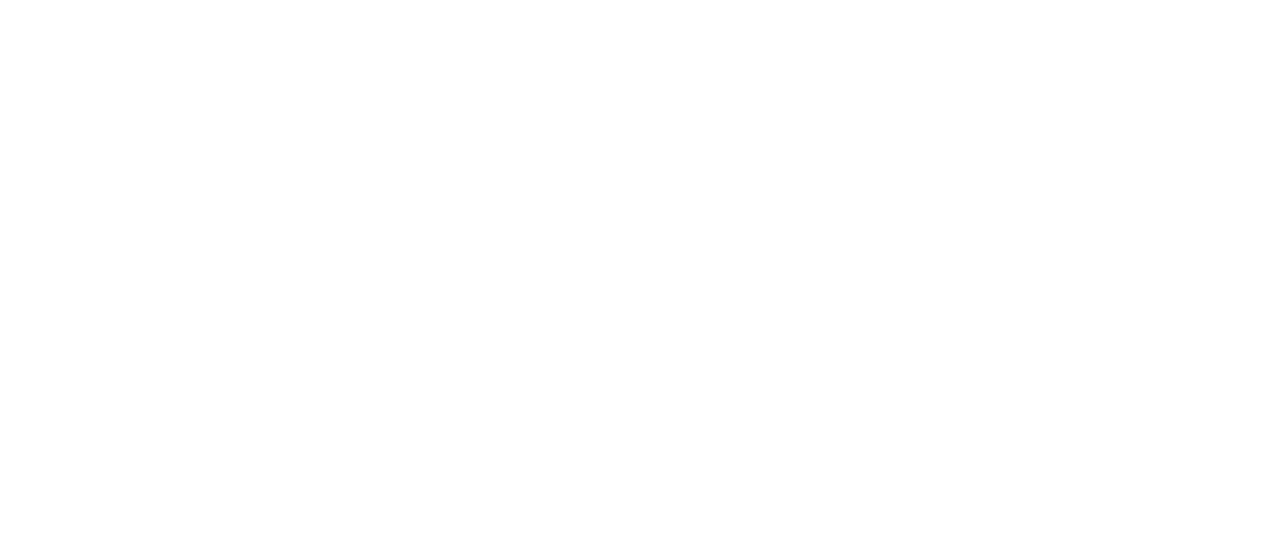
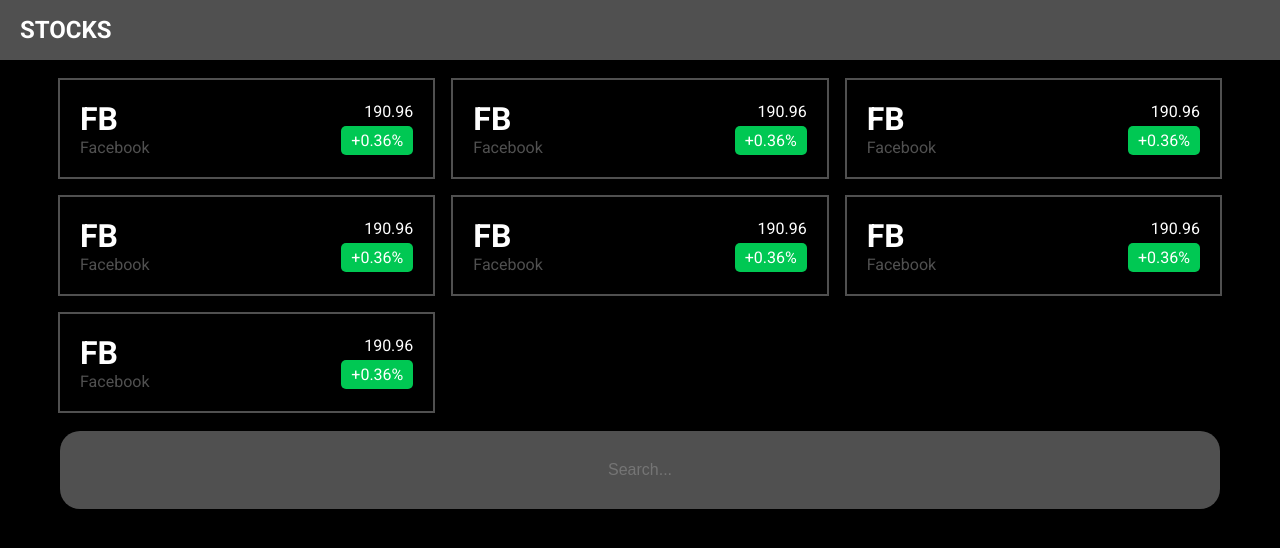
Before and after one commit to Mig-uel/Mooning, a React (Create React App) app: page / in a window 1280 px wide. Shown: the top 548 px of the page. Built offline with nearby package versions, Linux system fonts and the light colour scheme.

Commit message:
initial design done

```diff
--- a/package.json
+++ b/package.json
@@ -3,8 +3,10 @@
   "version": "0.1.0",
   "private": true,
   "dependencies": {
+    "axios": "^0.24.0",
     "react": "^17.0.2",
     "react-dom": "^17.0.2",
+    "react-icons": "^4.3.1",
     "react-scripts": "5.0.0"
   },
   "scripts": {
--- a/src/App.js
+++ b/src/App.js
@@ -1,9 +1,19 @@
-
+import Container from './components/Container';
+import Stocks from './components/Stocks';
+import Search from './components/Search';
 
 function App() {
   return (
-    <div className="App">
-    </div>
+    <Container>
+      <Stocks />
+      <Stocks />
+      <Stocks />
+      <Stocks />
+      <Stocks />
+      <Stocks />
+      <Stocks />
+      <Search />
+    </Container>
   );
 }
 
--- /dev/null
+++ b/src/components/Container.jsx
@@ -0,0 +1,24 @@
+import PropTypes from 'prop-types';
+import Header from './Header';
+
+const Container = ({ children }) => {
+  return (
+    <>
+      <Header />
+      <div className="container">
+        {children}
+      </div>
+    </>
+  );
+}
+
+Container.defaultProps = {
+  children: null
+}
+
+Container.propTypes = {
+  children: PropTypes.node.isRequired
+}
+
+
+export default Container;
--- /dev/null
+++ b/src/components/Header.jsx
@@ -0,0 +1,9 @@
+const Header = () => {
+  return (
+    <nav>
+      <h1>Stocks</h1>
+    </nav>
+  );
+}
+
+export default Header;
--- /dev/null
+++ b/src/components/Search.jsx
@@ -0,0 +1,9 @@
+const Search = () => {
+  return (
+    <div className="search">
+      <input type="text" placeholder="Search..." />
+    </div>
+  );
+}
+
+export default Search;
--- /dev/null
+++ b/src/components/Stocks.jsx
@@ -0,0 +1,18 @@
+import { useState } from 'react';
+
+const Stocks = () => {
+  return (
+    <div className="stock">
+      <div className="stock-name">
+        <h1 className="ticker">FB</h1>
+        <p className="name">Facebook</p>
+      </div>
+      <div className="stock-info">
+        <p className="price">190.96</p>
+        <p className="percentage">+0.36</p>
+      </div>
+    </div>
+  );
+}
+
+export default Stocks;
--- a/src/index.css
+++ b/src/index.css
@@ -1,13 +1,120 @@
-body {
+@import url(https://fonts.googleapis.com/css?family=Roboto:100,100italic,300,300italic,regular,italic,500,500italic,700,700italic,900,900italic);
+
+:root {
+  --primary-color: #000;
+  --secondary-color: #505050;
+
+  --text-color: #fff;
+
+  --positive-color: #00c853;
+  --negative-color: #ff5252;
+}
+
+* {
+  box-sizing: border-box;
   margin: 0;
-  font-family: -apple-system, BlinkMacSystemFont, 'Segoe UI', 'Roboto', 'Oxygen',
-    'Ubuntu', 'Cantarell', 'Fira Sans', 'Droid Sans', 'Helvetica Neue',
-    sans-serif;
+  padding: 0;
   -webkit-font-smoothing: antialiased;
   -moz-osx-font-smoothing: grayscale;
 }
+body {
+  /* font-size: 24px; */
+  color: var(--text-color);
+  font-family: 'Roboto', sans-serif;
+  background-color: var(--primary-color);
+}
+nav {
+  display: flex;
+  align-items: center;
+  padding: 0 20px;
+  height: 60px;
+  width: 100%;
+  background: var(--secondary-color);
 
-code {
-  font-family: source-code-pro, Menlo, Monaco, Consolas, 'Courier New',
-    monospace;
+  text-transform: uppercase;
+  font-size: 1rem;
 }
+.container {
+  width: 100%;
+  max-width: 1200px;
+  margin: 0 auto;
+  padding: 20px 20px;
+
+  /* outline: 2px solid #fff; */
+
+  display: grid;
+  grid-template-columns: 1fr;
+  gap: 20px;
+}
+.stock {
+
+  display: flex;
+  align-items: center;
+  justify-content: space-between;
+
+  padding: 20px 20px;
+  outline: 2px solid var(--secondary-color);
+  color: var(--text-color);
+
+  max-width: 100%;
+}
+.ticker {
+  text-transform: uppercase;
+}
+.name {
+  color: var(--secondary-color);
+}
+.stock-info {
+  display: flex;
+  align-items: flex-end;
+  flex-direction: column;
+  gap: 5px;
+}
+.percentage {
+  padding: 5px 10px;
+  border-radius: 5px;
+  background-color: var(--positive-color);
+}
+.percentage::after{
+  content: '%';
+}
+.search {
+  background-color: var(--secondary-color);
+  border-radius: 20px;
+  padding: 20px;
+  display: flex;
+  justify-content: center;
+}
+input {
+  width: 100%;
+
+  border: none;
+  padding: 10px;
+  font-size: 1rem;
+  outline: none;
+
+  background-color: transparent;
+  color: var(--text-color);
+
+  text-align: center;
+}
+
+/* Media Queries */
+@media screen and (min-width: 768px) {
+  .container {
+    grid-template-columns: 1fr 1fr;
+  }
+  .search {
+    grid-column: span 3;
+    grid-row: span 2;
+  }
+}
+@media screen and (min-width: 1024px) {
+  .container {
+    grid-template-columns: 1fr 1fr 1fr;
+  }
+  .search {
+    grid-column: span 3;
+    grid-row: span 2;
+  }
+}
```
Also changed, not shown: 1 other file (tests, documents, lock files or other folders).
